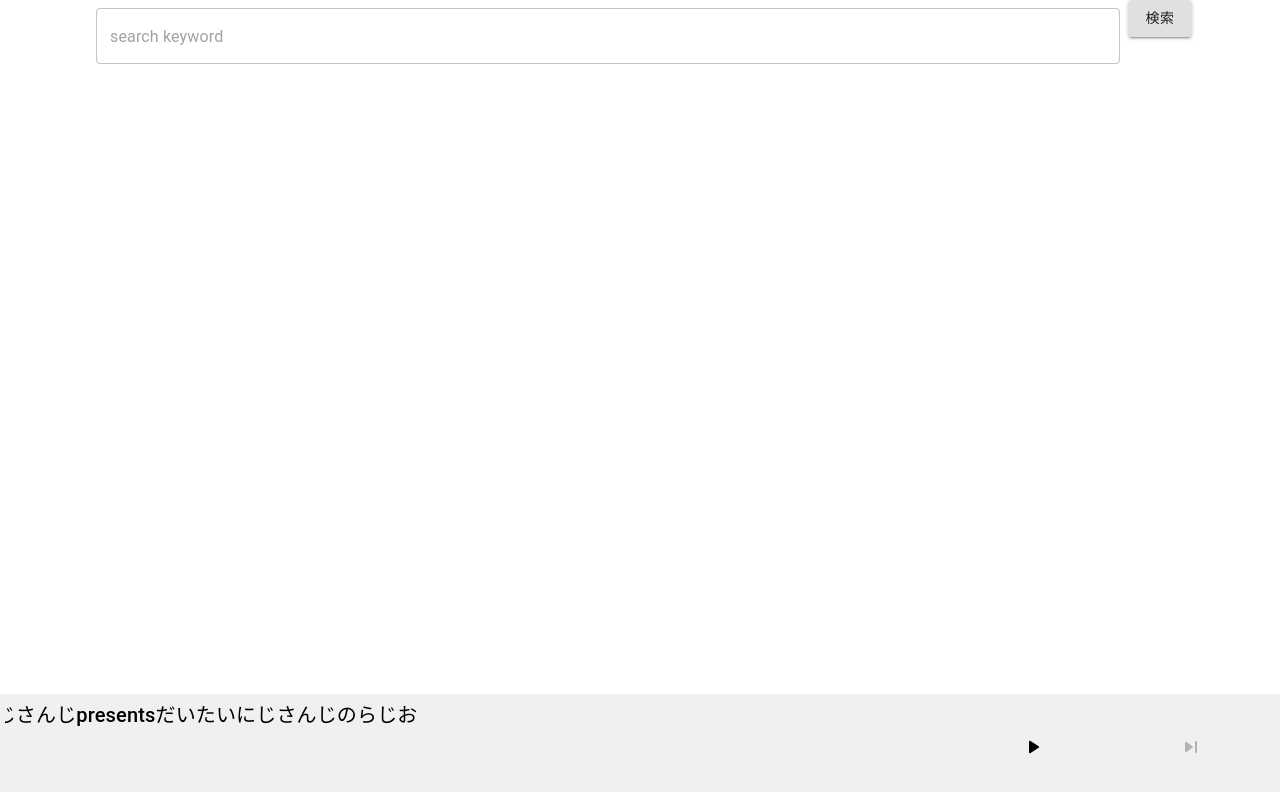
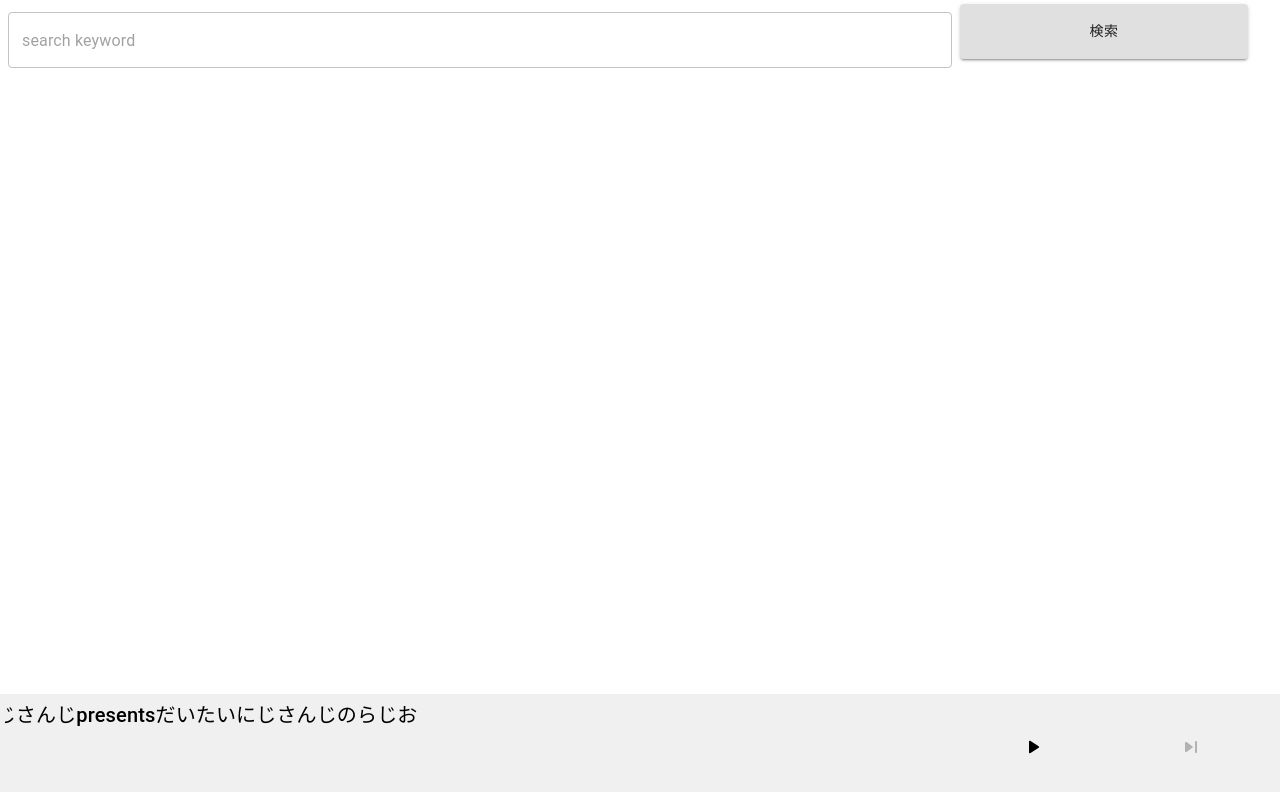
Before and after one commit to sun-yryr/Rec-adio, a React (Create React App) app in the folder WEBUI/: page /search in a window 1280 px wide. Shown: the top 792 px of the page. Built offline with nearby package versions, Linux system fonts and the light colour scheme.

Commit message:
[fix] style

```diff
--- a/WEBUI/src/App.tsx
+++ b/WEBUI/src/App.tsx
@@ -18,11 +18,13 @@
 const App: React.FC = () => (
     <Provider store={store}>
         <Root>
-            <BrowserRouter>
-                <Route exact path="/" component={Top} />
-                <Route exact path="/search" component={Search} />
-                <Route exact path="/result" component={ResultTable} />
-            </BrowserRouter>
+            <RouteRoot>
+                <BrowserRouter>
+                    <Route exact path="/" component={Top} />
+                    <Route exact path="/search" component={Search} />
+                    <Route exact path="/result" component={ResultTable} />
+                </BrowserRouter>
+            </RouteRoot>
             <AudioProvider />
         </Root>
     </Provider>
@@ -37,3 +39,8 @@
     left: 0;
     right: 0;
 `;
+
+const RouteRoot = styled.div`
+    height: 86%;
+    overflow: scroll;
+`;
--- a/WEBUI/src/components/ResultTable.tsx
+++ b/WEBUI/src/components/ResultTable.tsx
@@ -63,8 +63,7 @@
 const Grid = styled.div`
     display: grid;
     grid-template-rows: repeat(7, 1fr);
-    height: 86%;
-    overflow: scroll;
+    height: 100%;
 `;
 
 const GridItem = styled.div`
--- a/WEBUI/src/components/Search.tsx
+++ b/WEBUI/src/components/Search.tsx
@@ -41,11 +41,12 @@
         const { keyword } = this.state;
         return (
             <Root>
+                <GridItem>
                     <TextField
                         id="outlined-full-width"
                         style={{
-                        margin: 8,
-                        width: '80%',
+                            padding: 8,
+                            margin: 0,
                         }}
                         placeholder="search keyword"
                         margin="normal"
@@ -56,7 +57,8 @@
                         value={keyword}
                         onChange={this.input}
                     />
-                <Button variant="contained" onClick={this.search}>検索</Button>
+                    <SearchButton variant="contained" onClick={this.search}>検索</SearchButton>
+                </GridItem>
             </Root>
         );
     }
@@ -76,5 +78,21 @@
 )(withRouter(Search));
 
 const Root = styled.div`
-    text-align: center;
+    display: grid;
+    grid-auto-flow: column;
+    grid-template-rows: 80px auto;
+    height: 100%;
 `;
+
+const GridItem = styled.div`
+    display: grid;
+    grid-template-columns: 3fr 1fr;
+    align-content: center;
+`;
+
+const SearchButton = styled(Button)`
+    height: 55px;
+    padding: 0;
+    width: 90%;
+    margin: auto 0px;
+`;
```
Lines whose indentation alone changed are shown as unchanged.
